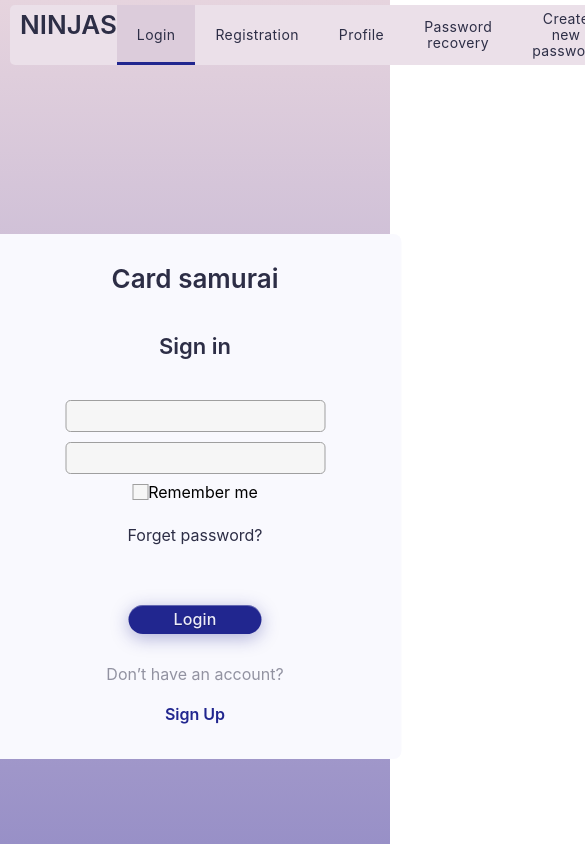
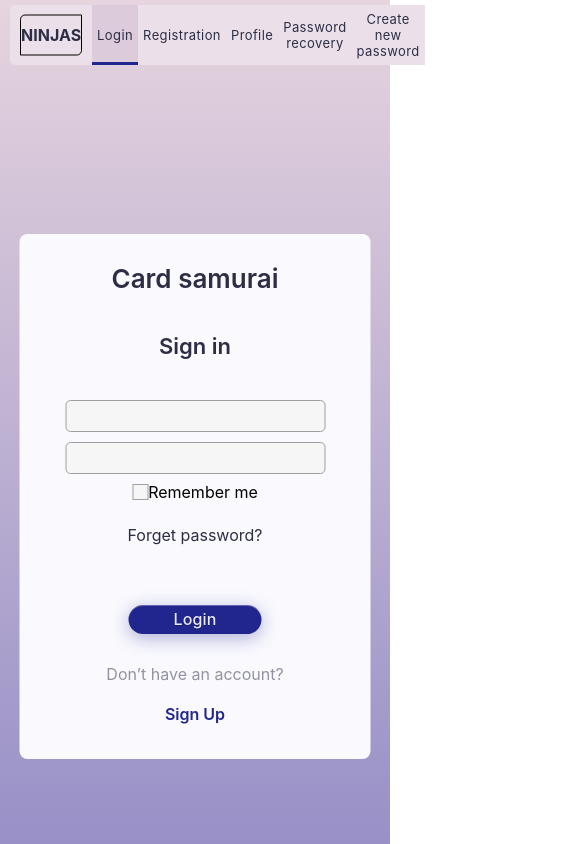
Before and after one commit to BrilAlex/study-cards, a React (Create React App) app: page /#/login in a window 390 px wide. Shown: the top 844 px of the page, 585 px wide, since content can reach past the window. Built offline with nearby package versions, Linux system fonts and the light colour scheme; no server answers.

Commit message:
placed components in UI and BLL directories prepaid bigContainer style

```diff
--- a/src/sc1-main/m1-ui/App.module.css
+++ b/src/sc1-main/m1-ui/App.module.css
@@ -62,3 +62,9 @@ h2 {
     position: relative;
     transform: translateX(-50%);
     }
+
+@media (max-width: 413px) {
+    .smallContainer {
+        width: 90vw;
+        }
+    }
--- a/src/sc1-main/m1-ui/Main/Header/Header.module.css
+++ b/src/sc1-main/m1-ui/Main/Header/Header.module.css
@@ -8,8 +8,16 @@
     }
 
 .logo {
+    border: 1px solid black;
+    border-radius: 5px 0 5px;
     display: inline;
+    font-weight: bold;
+    height: fit-content;
     margin-left: 10px;
+    margin-right: 10px;
+    position: relative;
+    top: 50%;
+    transform: translateY(-50%);
     }
 
 .item:nth-of-type(1) {
@@ -50,3 +58,25 @@
     position: absolute;
     width: 100%;
     }
+
+@media (max-width: 1004px) {
+    .logo {
+        font-size: 20px;
+        }
+
+    .item {
+        font-size: 14px;
+        padding: 10px;
+        }
+    }
+
+@media (max-width: 510px) {
+    .logo {
+        font-size: 16px;
+        }
+
+    .item {
+        font-size: 13px;
+        padding: 0 5px;
+        }
+    }
```
